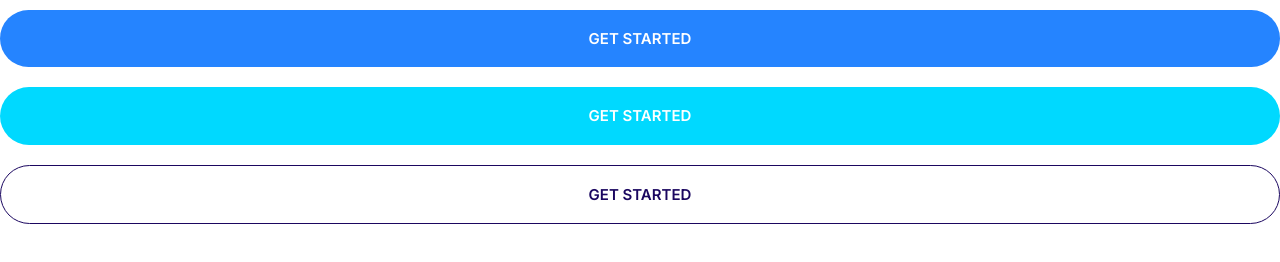
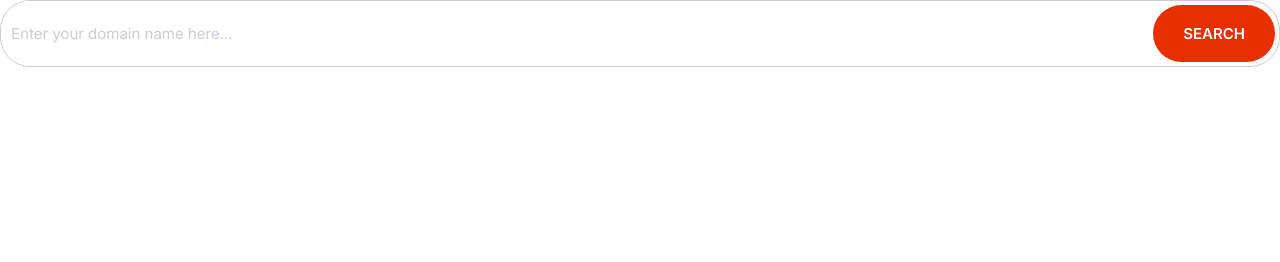
Before and after one commit to Harifmohamed/moshify, a plain HTML site: page index.html in a window 1280 px wide. Drawn offline with Linux system fonts and the light colour scheme.

Commit message:
input field and button are created

```diff
--- a/css/style.css
+++ b/css/style.css
@@ -4,12 +4,14 @@
     --color-accent: #ff3400;
     --color-heading: #1b0760;
     --color-body: #918ca4;
+    --color-border: #ccc;
+    --border-radius: 30px;
 }
 
 *, *::after,*::before{
     box-sizing: border-box;
 }
-/*TYPOGRAPHY*/
+/*---------------------------------------TYPOGRAPHY------------------------------------------------------------*/
 html{
     font-size: 62.5%;
 }
@@ -62,7 +64,7 @@ h3{
 
 }
 
-/* LINKS */
+/*--------------------------------------------- LINKS --------------------------------------------------------*/
 a{
     text-decoration: none;
 }
@@ -112,7 +114,7 @@ a{
     font-size: 1.6rem;
 }
 
-/* LISTS */
+/*--------------------------------------------------------- LISTS --------------------------------------------*/
 .list {
     list-style: none;
     padding-left: 0;
@@ -141,7 +143,7 @@ a{
     }
 }
 
-/* ICONS */
+/*------------------------------------------------ ICONS ------------------------------------------------------*/
 .icon{
     width: 40px;
     height: 40px;
@@ -161,7 +163,7 @@ a{
     align-items: center;
 }
 
-/* BUTTONS */
+/*---------------------------------------------- BUTTONS -----------------------------------------------------*/
 .btn{
    border-radius: 40px;
    border: 0;
@@ -225,3 +227,40 @@ a{
         font-size: 1.5rem;
     }
 }
+
+/*----------------------------------------- INPUTS ----------------------------------------------------------*/
+.input{
+    padding: 1.5rem 3.5rem;
+    border: 1px solid var(--color-border);
+    border-radius: var(--border-radius);
+    outline: 0;
+    color: var(--color-heading);
+}
+
+::placeholder{
+    font-size: 2rem;
+    color: #cdcbd7;
+}
+
+.input-group{
+    border: 1px solid var(--color-border);
+    border-radius: var(--border-radius);
+    display: flex;
+
+}
+
+.input-group .input{
+    border: 0;
+    flex-grow: 1;
+    padding: 1.5rem 1rem;
+}
+
+.input-group .btn{
+    margin: 4px;
+}
+
+@media screen and (min-width: 1024px){
+    ::placeholder{
+        font-size: 1.5rem;
+    }
+}
--- a/index.html
+++ b/index.html
@@ -12,8 +12,9 @@
     <link rel="stylesheet" href="/css/style.css">
 </head>
 <body>
-    <button class="btn btn-primary btn-block">get started</button>
-    <button class="btn btn-secondary btn-block">get started</button>
-    <button class="btn btn-outline btn-block ">get started</button>
+    <div class="input-group">
+        <input type="text" class="input" placeholder="Enter your domain name here...">
+        <button class="btn btn-accent">search</button>
+    </div>
 </body>
 </html>
```
Also changed, not shown: components/input-groups.html (added, +4 -0 lines).
